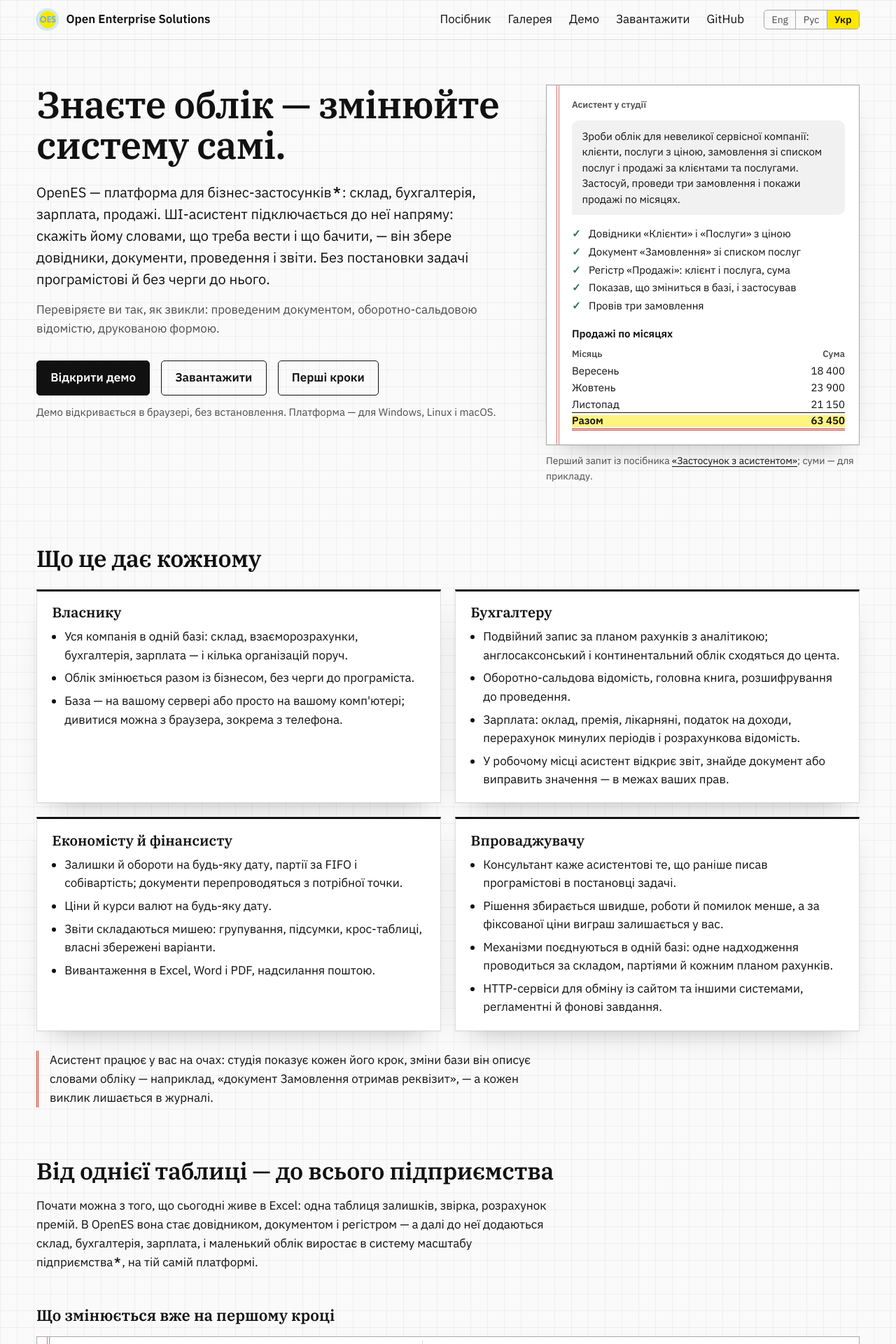
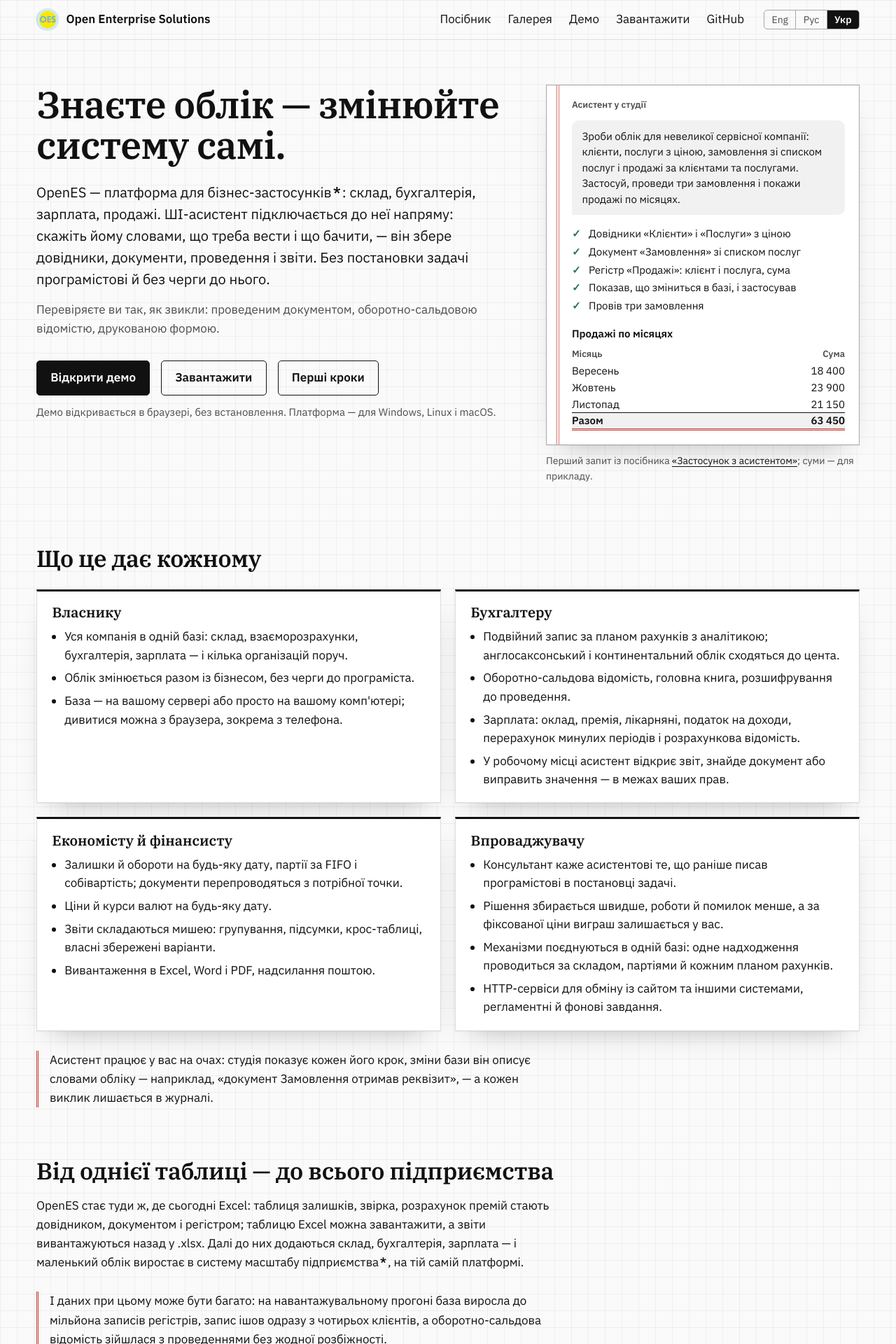
Before and after one commit to open-es/open-es.github.io, a Jekyll site: the page built from uk/index.html, in a window 1280 px wide. Shown: the top 1920 px of the page at 70% size. Built offline with Jekyll 4.4.1, drawn with Linux system fonts in a browser that asks for light colours; some of the changed text lies outside the part shown.

Commit message:
No yellow on the site — beside the red it reads as another vendor's colours: a step's number on a disc of ink, the total in a band of tint over the red double rule, the current language and a selection in ink. From one spreadsheet to the whole company says it in a paragraph and a measured line — a million register entries, four clients writing, the trial balance agreeing with the entries — the Excel table is gone

```diff
--- a/assets/css/site.css
+++ b/assets/css/site.css
@@ -1,5 +1,5 @@
-/* OES site. The page is a bookkeeping sheet: black ink on white, red ink for the margin and the total, the logo's
-   yellow for a highlighter. A link is the ink, underlined. */
+/* OES site. The page is a bookkeeping sheet: black ink on white, red ink for the margin and the total. A link is the
+   ink, underlined. No yellow: beside the red it reads as another vendor's colours. */
 
 :root {
   --paper: #fafafa;
@@ -16,10 +16,6 @@
   --on-accent: #ffffff;
   --ok: #2d7550;                      /* a step the assistant has done */
   --tint: #f1f1f1;
-  --sun: #fee800;                     /* the logo's yellow */
-  --sun-ink: #111111;                 /* what is written on it, in either look */
-  --sun-ring: rgba(112, 181, 222, .7); /* the logo's sky-blue ring */
-  --marker: rgba(254, 232, 0, .5);    /* a highlighter over a total */
   --tok-kw: #8a2a20;
   --tok-str: #2d7550;
   --tok-num: #9a4a14;
@@ -52,7 +48,6 @@
     --on-accent: #111111;
     --ok: #8fd0a8;
     --tint: #222222;
-    --marker: rgba(254, 232, 0, .85);
     --tok-kw: #f0a39a;
     --tok-str: #8fd0a8;
     --tok-num: #e8a56f;
@@ -80,7 +75,7 @@ img { max-width: 100%; height: auto; }
 a { color: var(--link); text-decoration-thickness: 1px; text-underline-offset: .18em; }
 a:hover { text-decoration-thickness: 2px; }
 :focus-visible { outline: 2px solid var(--link); outline-offset: 3px; border-radius: 2px; }
-::selection { background: var(--sun); color: var(--sun-ink); }
+::selection { background: var(--ink); color: var(--paper); }
 
 .skip { position: absolute; left: -999px; top: .5rem; }
 .skip:focus { left: var(--gutter); z-index: 10; background: var(--sheet); padding: .4rem .75rem; }
@@ -120,7 +115,7 @@ a:hover { text-decoration-thickness: 2px; }
 .langs > * { padding: 0 .65rem; text-decoration: none; color: var(--ink-2); }
 .langs > * + * { border-left: 1px solid var(--rule-strong); }
 .langs a:hover { color: var(--link); background: var(--tint); }
-.langs [aria-current] { background: var(--sun); color: var(--sun-ink); font-weight: 600; }
+.langs [aria-current] { background: var(--ink); color: var(--paper); font-weight: 600; }
 
 @media (max-width: 40em) {
   .brand span { display: none; }
@@ -160,7 +155,7 @@ a:hover { text-decoration-thickness: 2px; }
 }
 .btn:hover { background: var(--tint); }
 .btn-main { background: var(--accent); border-color: var(--accent); color: var(--on-accent); }
-.btn-main:hover { background: var(--sun); border-color: var(--sun); color: var(--sun-ink); }
+.btn-main:hover { background: var(--ink-2); border-color: var(--ink-2); }
 .actions .note { flex-basis: 100%; margin: 0; font-size: .9375rem; color: var(--ink-2); }
 
 /* ---- home: the assistant's first request, on a ledger page of its own ---- */
@@ -215,23 +210,6 @@ a:hover { text-decoration-thickness: 2px; }
 .assure { max-width: 46rem; margin: 1.75rem 0 0; padding-left: 1rem; border-left: 3px double var(--red); }
 @media (max-width: 52em) { .gains, .gains.three { grid-template-columns: minmax(0, 1fr); } }
 
-/* ---- home: Excel beside OpenES, row by row, on a ledger page ---- */
-
-.versus-paper {
-  position: relative;
-  padding: .35rem 1.25rem .5rem 2.25rem;
-  background: var(--sheet);
-  border: 1px solid var(--rule-strong);
-  box-shadow: var(--shadow);
-}
-.versus { width: 100%; border-collapse: collapse; }
-.versus th { text-align: left; font: 600 .8125rem/1.4 var(--sans); color: var(--ink-2); padding: .55rem 1rem .55rem 0; border-bottom: 1px solid var(--ink); }
-.versus td { padding: .7rem 1rem .7rem 0; vertical-align: top; line-height: 1.5; border-bottom: 1px solid var(--rule-faint); }
-.versus td:first-child { width: 46%; color: var(--ink-2); }
-.versus th + th, .versus td + td { padding-left: 1rem; box-shadow: inset 1px 0 0 var(--rule); }
-.versus tbody tr:last-child td { border-bottom: 0; }
-@media (max-width: 44em) { .versus { font-size: .9375rem; } }
-
 /* ---- home: the way up — alone, together, a server, a cluster; the same application on every step ---- */
 
 .path { list-style: none; margin: 0; padding: 0; display: grid; grid-template-columns: repeat(4, minmax(0, 1fr)); gap: 1.25rem; }
@@ -264,10 +242,9 @@ a:hover { text-decoration-thickness: 2px; }
   border: 1px solid var(--rule-strong);
   box-shadow: var(--shadow);
 }
-/* the red double rule down the margin of a ledger page: the sheet's, the assistant's request's, Excel beside OpenES */
+/* the red double rule down the margin of a ledger page: the sheet's, and the assistant's request's */
 .sheet-paper::before,
-.talk-paper::before,
-.versus-paper::before {
+.talk-paper::before {
   content: "";
   position: absolute;
   top: 0;
@@ -296,7 +273,7 @@ a:hover { text-decoration-thickness: 2px; }
 }
 .sheet-col:first-child .sheet-head,
 .sheet-col:first-child .sheet-body { padding-left: 2.25rem; }
-/* the steps wear the logo: a yellow disc in a sky-blue ring */
+/* a step's number on a disc of ink */
 .sheet-head .step,
 .path .step {
   display: inline-grid;
@@ -304,9 +281,8 @@ a:hover { text-decoration-thickness: 2px; }
   width: 1.5rem;
   height: 1.5rem;
   border-radius: 50%;
-  background: var(--sun);
-  box-shadow: 0 0 0 2px var(--sun-ring);
-  color: var(--sun-ink);
+  background: var(--ink);
+  color: var(--paper);
   font: 600 .875rem/1 var(--sans);
 }
 .sheet-body { padding: 0 1.25rem; font-size: .9375rem; line-height: var(--step); }
@@ -329,13 +305,12 @@ a:hover { text-decoration-thickness: 2px; }
 .ledger th, .ledger td { height: var(--step); padding: 0 .4rem 0 0; line-height: calc(var(--step) - 1px); text-align: left; }
 .ledger th { font-size: .8125rem; font-weight: 600; color: var(--ink-2); }
 .ledger .num { text-align: right; padding-right: 0; }
+/* the total: a rule above, the red double rule below, a band of tint between */
 .ledger tfoot td {
   font-weight: 600;
-  color: var(--sun-ink);
   box-shadow: inset 0 1px 0 var(--ink);
   border-bottom: 3px double var(--red);
-  /* the total, gone over with a highlighter */
-  background: linear-gradient(to bottom, transparent 4px, var(--marker) 4px, var(--marker) calc(100% - 2px), transparent calc(100% - 2px));
+  background: var(--tint);
 }
 /* an answer with totals by a grouping: the group's row carries the total, its rows stand indented under it */
 .ledger.grouped tbody .grp td { font-weight: 600; box-shadow: inset 0 1px 0 var(--rule); }
@@ -447,8 +422,8 @@ a:hover { text-decoration-thickness: 2px; }
   height: 1.3rem;
   margin-left: -.15rem;
   border-radius: 50%;
-  background: var(--sun);
-  color: var(--sun-ink);
+  background: var(--ink);
+  color: var(--paper);
   font-size: .8125rem;
 }
 
--- a/uk/index.html
+++ b/uk/index.html
@@ -95,27 +95,13 @@ body_class: home
 
 <section class="section">
   <h2>Від однієї таблиці — до всього підприємства</h2>
-  <p class="section-lead">Почати можна з того, що сьогодні живе в Excel: одна таблиця залишків, звірка, розрахунок
-    премій. В OpenES вона стає довідником, документом і регістром — а далі до неї додаються склад, бухгалтерія, зарплата,
-    і маленький облік виростає в систему масштабу підприємства<a class="fn-ref" href="#fn-erp" aria-label="Виноска">*</a>,
-    на тій самій платформі.</p>
-  <h3 class="sub">Що змінюється вже на першому кроці</h3>
-  <div class="versus-paper">
-    <table class="versus">
-      <thead><tr><th>В Excel</th><th>В OpenES</th></tr></thead>
-      <tbody>
-        <tr><td>Файли «підсумок_final_2.xlsx» на різних комп'ютерах</td><td>Одна база: усі бачать ті самі цифри</td></tr>
-        <tr><td>Формулу випадково затерли — підсумок поплив, і ніхто не помітив</td><td>Правила — у проведенні документа: вводячи цифри, їх не затерти</td></tr>
-        <tr><td>Хто й коли змінив цифру — не дізнатися</td><td>Журнал аудиту: хто увійшов, що записав, що провів</td></tr>
-        <tr><td>Двоє правлять один файл і затирають одне одного</td><td>Багато людей одночасно, кожен у своєму сеансі, з блокуваннями записів</td></tr>
-        <tr><td>Залишок на минуле число відновлюють вручну</td><td>Залишки й обороти на будь-яку дату — одним звітом</td></tr>
-        <tr><td>Зведена таблиця ламається, коли додали стовпець</td><td>Звіт читає облік напряму: нові документи потрапляють у нього самі</td></tr>
-        <tr><td>Доступ — увесь файл або нічого</td><td>Права за ролями, аж до окремих записів</td></tr>
-      </tbody>
-    </table>
-  </div>
-  <p class="assure">Excel при цьому нікуди не дівається: будь-який звіт вивантажується в .xlsx, а таблицю Excel можна
-    відкрити в програмі й завантажити обробкою — так облік і переїжджає з файлів у базу.</p>
+  <p class="section-lead">OpenES стає туди ж, де сьогодні Excel: таблиця залишків, звірка, розрахунок премій стають
+    довідником, документом і регістром; таблицю Excel можна завантажити, а звіти вивантажуються назад у .xlsx. Далі до
+    них додаються склад, бухгалтерія, зарплата — і маленький облік виростає в систему масштабу
+    підприємства<a class="fn-ref" href="#fn-erp" aria-label="Виноска">*</a>, на тій самій платформі.</p>
+  <p class="assure">І даних при цьому може бути багато: на навантажувальному прогоні база виросла до мільйона записів
+    регістрів, запис ішов одразу з чотирьох клієнтів, а оборотно-сальдова відомість зійшлася з проведеннями без жодної
+    розбіжності.</p>
 </section>
 
 <section class="section">
```
Also changed, not shown: index.html (+6 -21 lines), ru/index.html (+7 -21 lines).
